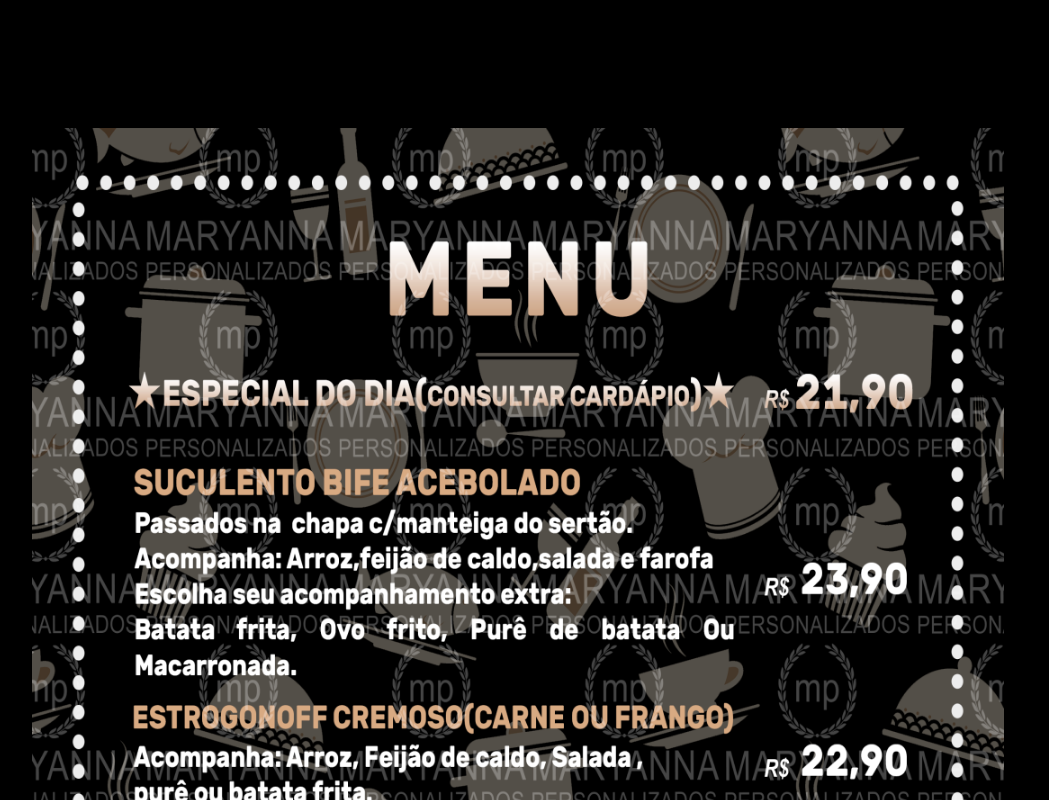
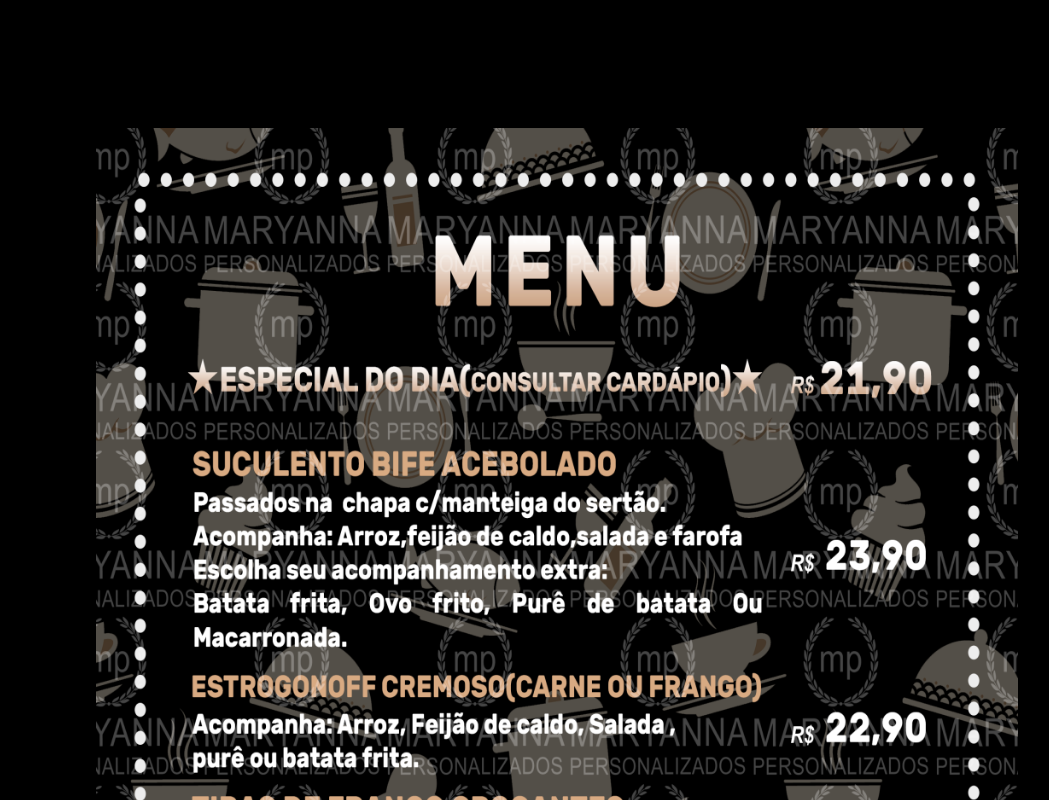
Before and after one commit to douglasBSSA/POLLY, a plain HTML site: page index.html in a window 1280 px wide. Shown: the top 800 px of the page, without its empty margins (32-1081 px from the left). Drawn offline with Linux system fonts and the light colour scheme.

Commit message:
Update Styles_principal.css

```diff
--- a/styles/Styles_principal.css
+++ b/styles/Styles_principal.css
@@ -33,7 +33,7 @@ body {
 /*CLASSES CORPO*/
 
 .paginacao{
-    padding: 10% 5%; /* espaçamento do conteudo até a borda, magin já não estava mostrando o o rodape*/
+    padding: 10%; /* espaçamento do conteudo até a borda, magin já não estava mostrando o o rodape*/
     display: flex; /* usa o flex box na estilizacao*/
     align-items: center;
 
```
